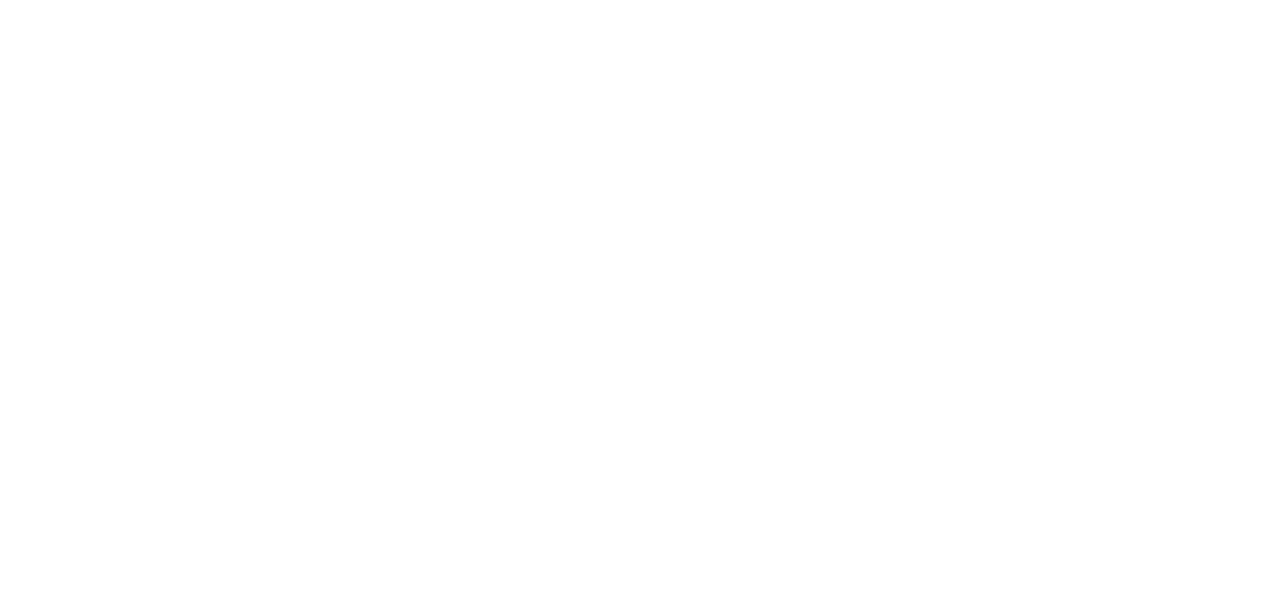
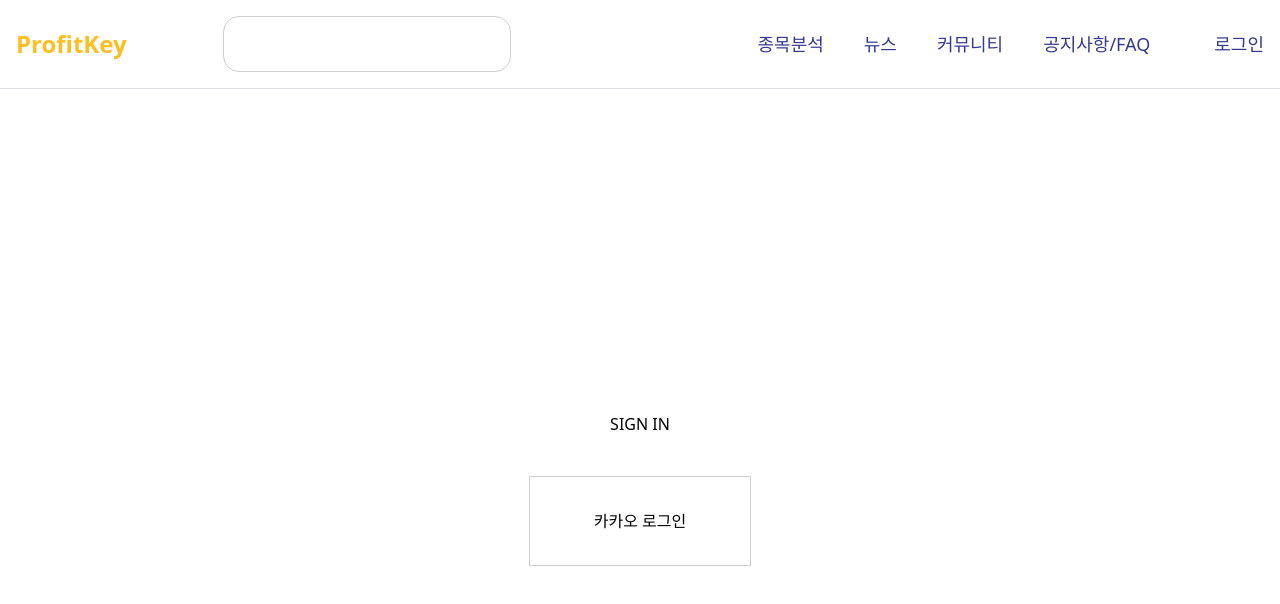
Before and after one commit to profit-key/profitkey-front, a React (Vite) app: page /login in a window 1280 px wide. Before the commit this address had no page. Shown: the top 604 px of the page. Built offline with nearby package versions, Linux system fonts and the light colour scheme.

Commit message:
feat: 로그인페이지 생성
feat/PROF-25

```diff
--- a/src/app/routers/app-router.tsx
+++ b/src/app/routers/app-router.tsx
@@ -1,5 +1,7 @@
+import { AuthPage } from '@/pages/auth';
 import { HomePage } from '@/pages/home';
-import { Layout } from '@/shared/ui/layout';
+import { LoginPage } from '@/pages/login';
+import { Layout } from '@/shared/ui';
 import { BrowserRouter, Route, Routes } from 'react-router';
 
 export function AppRouter() {
@@ -8,6 +10,8 @@
       <Routes>
         <Route element={<Layout />}>
           <Route path="/" element={<HomePage />} />
+          <Route path="/login" element={<LoginPage />} />
+          <Route path="/auth" element={<AuthPage />} />
         </Route>
       </Routes>
     </BrowserRouter>
--- /dev/null
+++ b/src/pages/auth/index.ts
@@ -0,0 +1 @@
+export { AuthPage } from './ui/auth-page';
--- /dev/null
+++ b/src/pages/auth/ui/auth-page.tsx
@@ -0,0 +1,6 @@
+import { useQueryState } from 'nuqs';
+
+export function AuthPage() {
+  const [code] = useQueryState('code');
+  return <div>code: {code}</div>;
+}
--- /dev/null
+++ b/src/pages/login/index.ts
@@ -0,0 +1 @@
+export { LoginPage } from './ui/login-page';
--- /dev/null
+++ b/src/pages/login/ui/login-page.tsx
@@ -0,0 +1,21 @@
+export function LoginPage() {
+  const clientId = 'feffeb25fc42f5712e67657a36c95976';
+  const redirectUrl = 'http://localhost:5173/auth';
+
+  const onKakaoLoginClick = () => {
+    window.location.href = `https://kauth.kakao.com/oauth/authorize?client_id=${clientId}&redirect_uri=${redirectUrl}&response_type=code`;
+  };
+
+  return (
+    <div className="flex justify-center items-center flex-col gap-10 min-h-screen">
+      <h2>SIGN IN</h2>
+
+      <button
+        onClick={onKakaoLoginClick}
+        className="border-[1px] border-[#cfcfcf] py-8 px-16"
+      >
+        카카오 로그인
+      </button>
+    </div>
+  );
+}
--- /dev/null
+++ b/src/shared/ui/index.ts
@@ -0,0 +1 @@
+export { Layout } from './layout';
```
